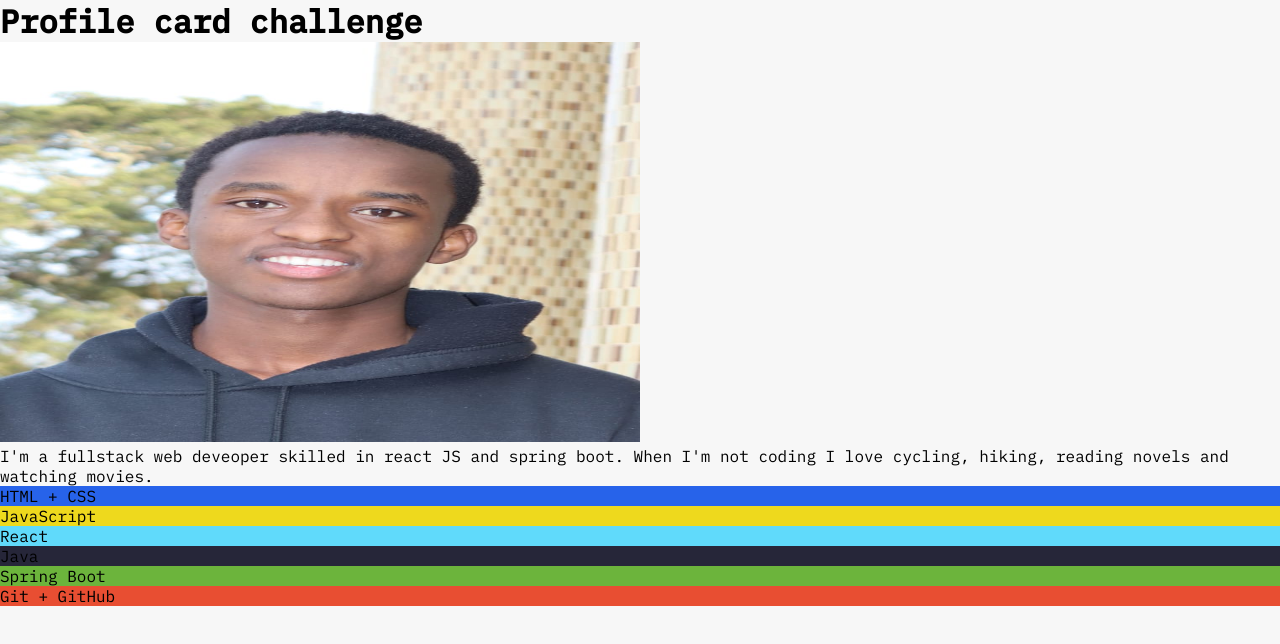
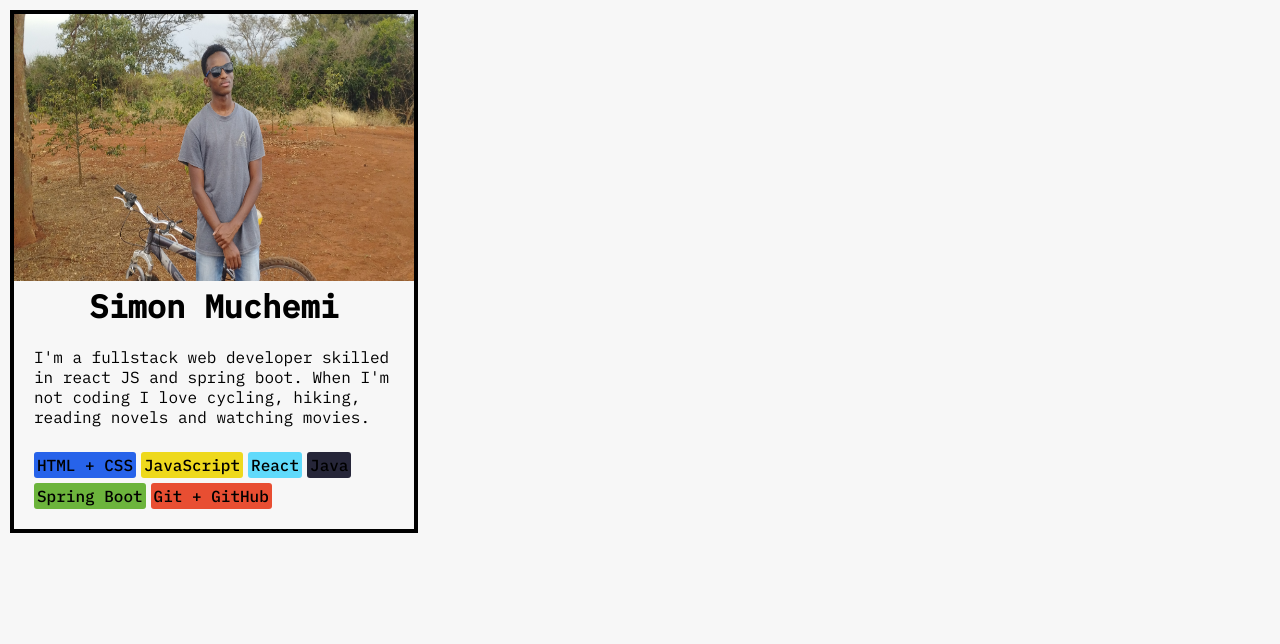
Before and after one commit to SymonMuchemi/React, a React (Create React App) app in the folder profile-card-challege/: page / in a window 1280 px wide. Shown: the top 644 px of the page. Built offline with nearby package versions, Linux system fonts and the light colour scheme.

Commit message:
No emoji

```diff
--- a/profile-card-challege/src/components/App.js
+++ b/profile-card-challege/src/components/App.js
@@ -7,7 +7,6 @@ import Skilllist from './skills';
 function App() {
   return (
     <div className='card'>
-      <h1>Profile card challenge</h1>
       <Avatar/>
       <Intro description={myData.description}/>
       <Skilllist/>
--- a/profile-card-challege/src/components/avatar.js
+++ b/profile-card-challege/src/components/avatar.js
@@ -1,7 +1,7 @@
 const Avatar = () => {
     return (
         <div>
-            <img src="profile_photo.jpg" alt="Simon Muchemi"/>
+            <img src="profile card image 1.jpg" alt="Simon Muchemi"/>
         </div>
     )
 }
--- a/profile-card-challege/src/components/data.js
+++ b/profile-card-challege/src/components/data.js
@@ -1,6 +1,6 @@
 const myData = {
     name: "Simon Muchemi",
-    description: "I'm a fullstack web deveoper skilled in react JS and spring boot. When I'm not coding I love cycling, hiking, reading novels and watching movies.",
+    description: "I'm a fullstack web developer skilled in react JS and spring boot. When I'm not coding I love cycling, hiking, reading novels and watching movies.",
     skills: [
         {
             skill: "HTML + CSS",
--- a/profile-card-challege/src/components/index.css
+++ b/profile-card-challege/src/components/index.css
@@ -10,8 +10,40 @@ body {
   font-family: "IBM Plex Mono", sans-serif;
   background-color: #f7f7f7;
 }
+.card{
+  border: 4px solid black;
+  width: 306pt;
+  margin: 20px 20px ;
 
-img{
-  width: 50vw;
-  height: 50vh;
+  & img{
+    width: 300pt;
+    height: 200pt;
+  }  margin: 10px;
+
 }
+
+.introduction{
+  margin: 20px;
+}
+
+h1{
+  text-align: center;
+}
+
+.skills{
+  display: flex;
+  flex-wrap: wrap;
+  column-gap: 5px;
+  margin: 20px;
+}
+
+.skill{
+  border-radius: 3px;
+  padding: 3px;
+  margin-top: 5px;
+
+  & p{
+    color: rgb(0, 0, 0);
+    font-weight: 500;
+  }
+}
--- a/profile-card-challege/src/components/intro.js
+++ b/profile-card-challege/src/components/intro.js
@@ -1,6 +1,9 @@
 const Intro = (props) => {
     return(
-        <p>{props.description}</p>
+        <>
+            <h1>Simon Muchemi</h1>
+            <p className="introduction">{props.description}</p>
+        </>
     )
 }
 
--- a/profile-card-challege/src/components/skills.js
+++ b/profile-card-challege/src/components/skills.js
@@ -10,10 +10,9 @@ const Skill = (props) => {
     )
 }
 
-const Skilllist = (props) => {
+const Skilllist = () => {
 
     return (
-        <>
             <div className="skills">
                 <Skill skillName='HTML + CSS' Skillcolor='#2763EA'/>
                 <Skill skillName='JavaScript' Skillcolor='#EED91D'/>
@@ -22,8 +21,6 @@ const Skilllist = (props) => {
                 <Skill skillName='Spring Boot' Skillcolor='#6CB43C'/>
                 <Skill skillName='Git + GitHub' Skillcolor='#E84E32'/>
             </div>
-
-        </>
     )
 }
 
```
